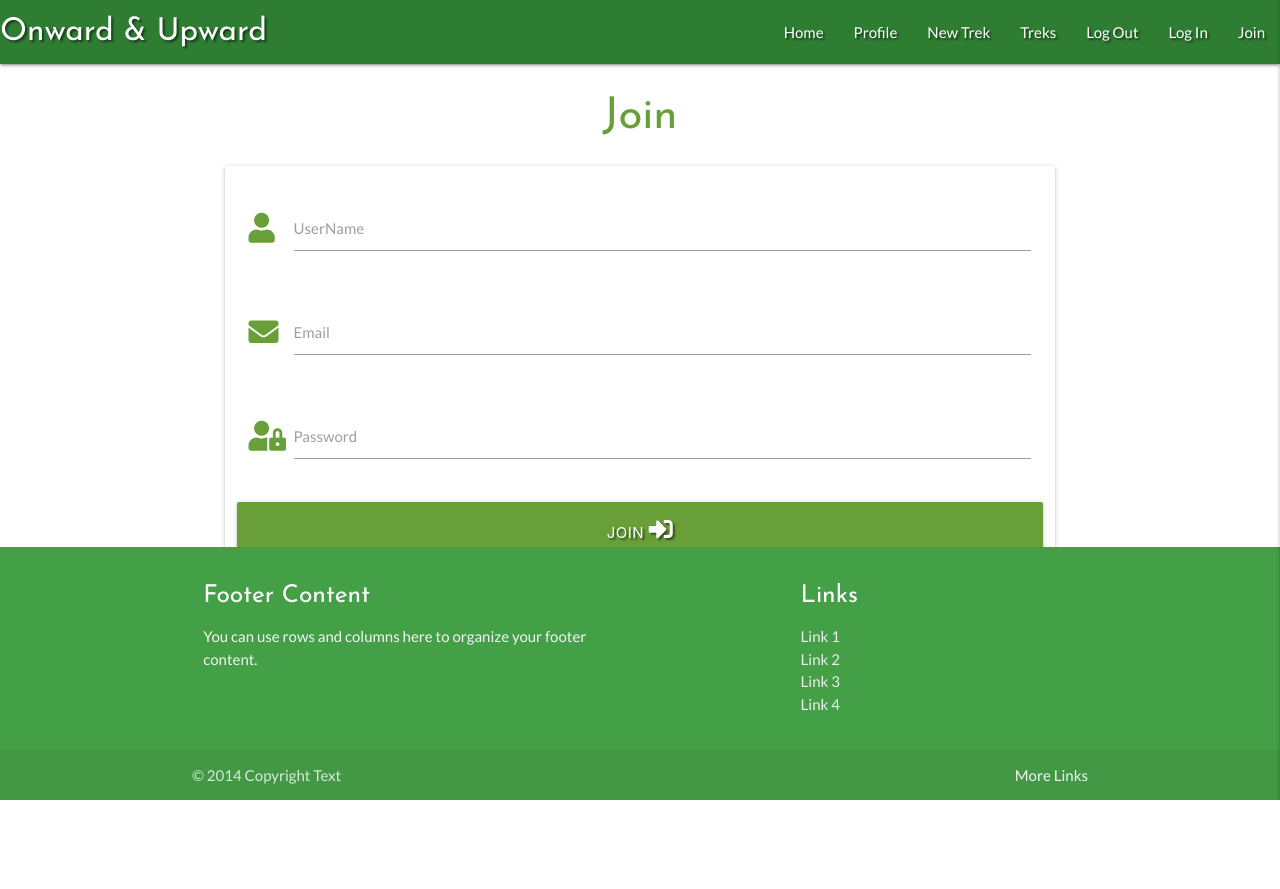
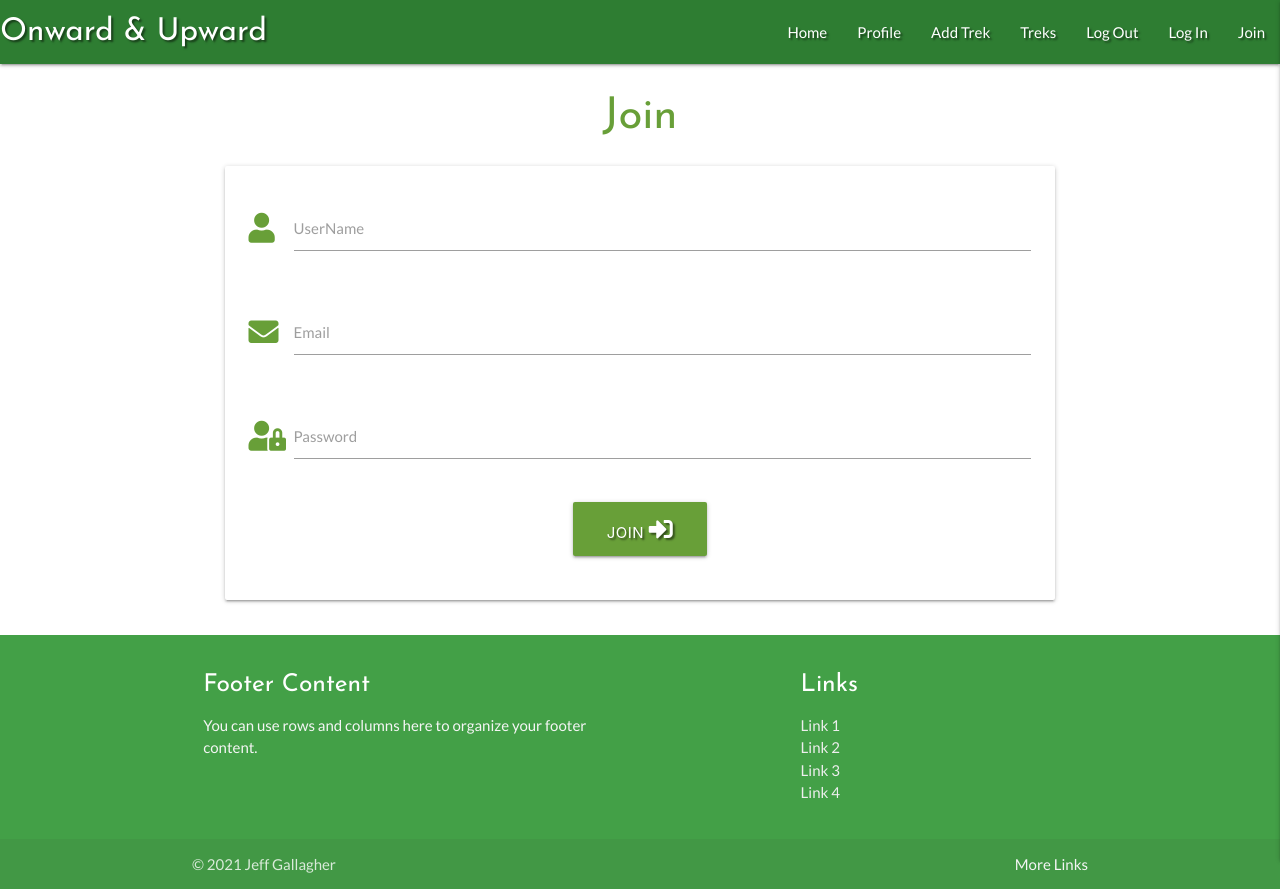
Before and after one commit to jeffgallagher86/Onward-Upward, a Flask app: page /join in a window 1280 px wide. Before the commit the page ends 800 px from the top, so only its background shows below. Run offline with Flask 2, Linux system fonts and the light colour scheme; some libraries are stand-ins or nearby versions.

```diff
--- a/static/css/style.css
+++ b/static/css/style.css
@@ -9,7 +9,16 @@ h5 {
 }
 
 body {
+    margin: 0;
+    padding: 0;
+    display: flex;
+    min-height: 100vh;
+    flex-direction: column;
     font-family: 'Lato', sans-serif;
+}
+
+main {
+    flex: 1 0 auto;
   }
 
 /* ------------ Navbar ------------------ */
@@ -22,10 +31,4 @@ body {
     font-family: 'Josefin Sans', sans-serif;
 }
 
-/* -------------- Footer ----------------- */
-
-.page-footer {
-    position: absolute;
-    bottom: 0;
-    width: 100%;
-  }
+/* --------  Join Page -----------*/
--- a/templates/base.html
+++ b/templates/base.html
@@ -27,7 +27,7 @@
         <ul class="right hide-on-med-and-down">
           <li><a href="{{ url_for('get_treks') }}">Home</a></li>
           <li><a href="#">Profile</a></li>
-                    <li><a href="#">New Trek</a></li>
+          <li><a href="#">Add Trek</a></li>
           <li><a href="#">Treks</a></li>
           <li><a href="#">Log Out</a></li>
           <li><a href="#">Log In</a></li>
@@ -38,10 +38,12 @@
 
     <!-- mobile sidenav -->
     <ul class="sidenav" id="mobile-demo">
-            <li><h4 class="center-align green-text text-darken-4">Onward & Upward</h4></li>
+      <li>
+        <h4 class="center-align green-text text-darken-4">Onward & Upward</h4>
+      </li>
       <li><a href="{{ url_for('get_treks') }}">Home</a></li>
       <li><a href="#">Profile</a></li>
-            <li><a href="#">New Trek</a></li>
+      <li><a href="#">Add Trek</a></li>
       <li><a href="#">Treks</a></li>
       <li><a href="#">Log Out</a></li>
       <li><a href="#">Log In</a></li>
@@ -49,8 +51,10 @@
     </ul>
   </header>
 
+  <main>
     {% block content %}
     {% endblock %}
+  </main>
 
   <footer class="page-footer green darken-1">
     <div class="container">
@@ -72,7 +76,7 @@
     </div>
     <div class="footer-copyright">
       <div class="container">
-          © 2014 Copyright Text
+        © 2021 Jeff Gallagher
         <a class="grey-text text-lighten-4 right" href="#!">More Links</a>
       </div>
     </div>
--- a/templates/join.html
+++ b/templates/join.html
@@ -28,7 +28,7 @@
                 </div>
             </div>
             <div class="row">
-                <button type="submit" class="col s12 btn-large light-green darken-2 text-shadow">
+                <button type="submit" class="col s2 offset-s5 btn-large waves-effect light-green darken-2 text-shadow">
                     Join <i class="fas fa-sign-in-alt"></i>
                 </button>
             </div>
```
Lines whose indentation alone changed are shown as unchanged.
